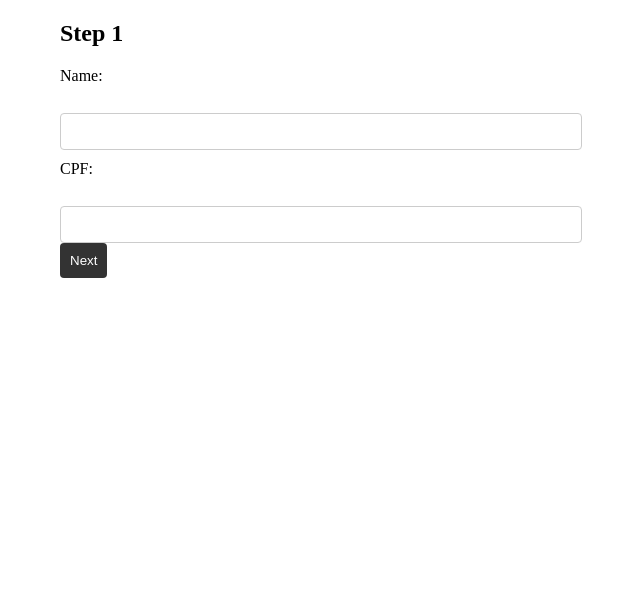
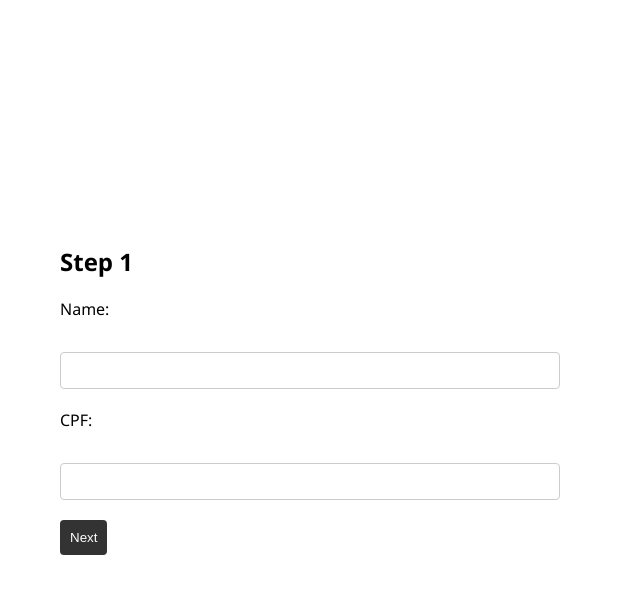
Before and after one commit to alexandremcs/Multi-Step-Form, a plain HTML site: page index.html in a window 1280 px wide. Shown: the whole page, without its empty margins (330-970 px from the left). Drawn offline with Linux system fonts and the light colour scheme.

Commit message:
Organizando divs da estrutura HTML

```diff
--- a/index.html
+++ b/index.html
@@ -9,35 +9,46 @@
 </head>
 <body>
     <!-- HTML for the form -->
-    <form id="my-form">
+    <form id="my-form" action="#" class="form">
         <!-- Step 1 -->
-        <div id="step-1">
+        <div id="step-1" class="form-step form-step-active">
             <h2>Step 1</h2>
+            <div class="input-group">
                 <label for="name">Name:</label><br>
                 <input type="text" id="name" name="name"><br>
+            </div>
 
+            <div class="input-group">
                 <label for="cpf">CPF:</label><br>
                 <input type="text" id="cpf" name="cpf"><br>
+            </div>
+
             <button type="button" onclick="showStep(2)">Next</button>
         </div>
 
         <!-- Step 2 -->
-        <div id="step-2" style="display: none;">
+        <div id="step-2" class="form-step form-step-active" style="display: none;">
             <h2>Step 2</h2>
+            <div class="input-group">
                 <label for="Telefone">Telefone:</label><br>
                 <input type="phone" id="phone" name="phone"><br>
+            </div>
 
+            <div class="input-group">
                 <label for="email">Email:</label><br>
                 <input type="email" id="email" name="email"><br>
+            </div>
             <button type="button" onclick="showStep(1)">Back</button>
             <button type="button" onclick="showStep(3)">Next</button>
         </div>
 
         <!-- Step 3 -->
-        <div id="step-3" style="display: none;">
+        <div id="step-3" class="form-step form-step-active" style="display: none;">
             <h2>Step 3</h2>
+            <div class="input-group">
                 <label for="password">Password:</label><br>
                 <input type="password" id="password" name="password"><br>
+            </div>
             <button type="button" onclick="showStep(2)">Back</button>
             <button type="submit">Submit</button>
         </div>
--- a/style.css
+++ b/style.css
@@ -1,4 +1,18 @@
 /* CSS for styling the form */
+*,
+*::before,
+*::after {
+    box-sizing: border-box;
+}
+
+body {
+    font-family: Montserrat, 'Segoe UI', Tahoma, Geneva, Verdana, sans-serif;
+    margin: 0;
+    display: grid;
+    place-items: center;
+    min-height: 100vh;
+}
+
 form {
     width: 500px;
     margin: 0 auto;
```
Lines whose indentation alone changed are shown as unchanged.
